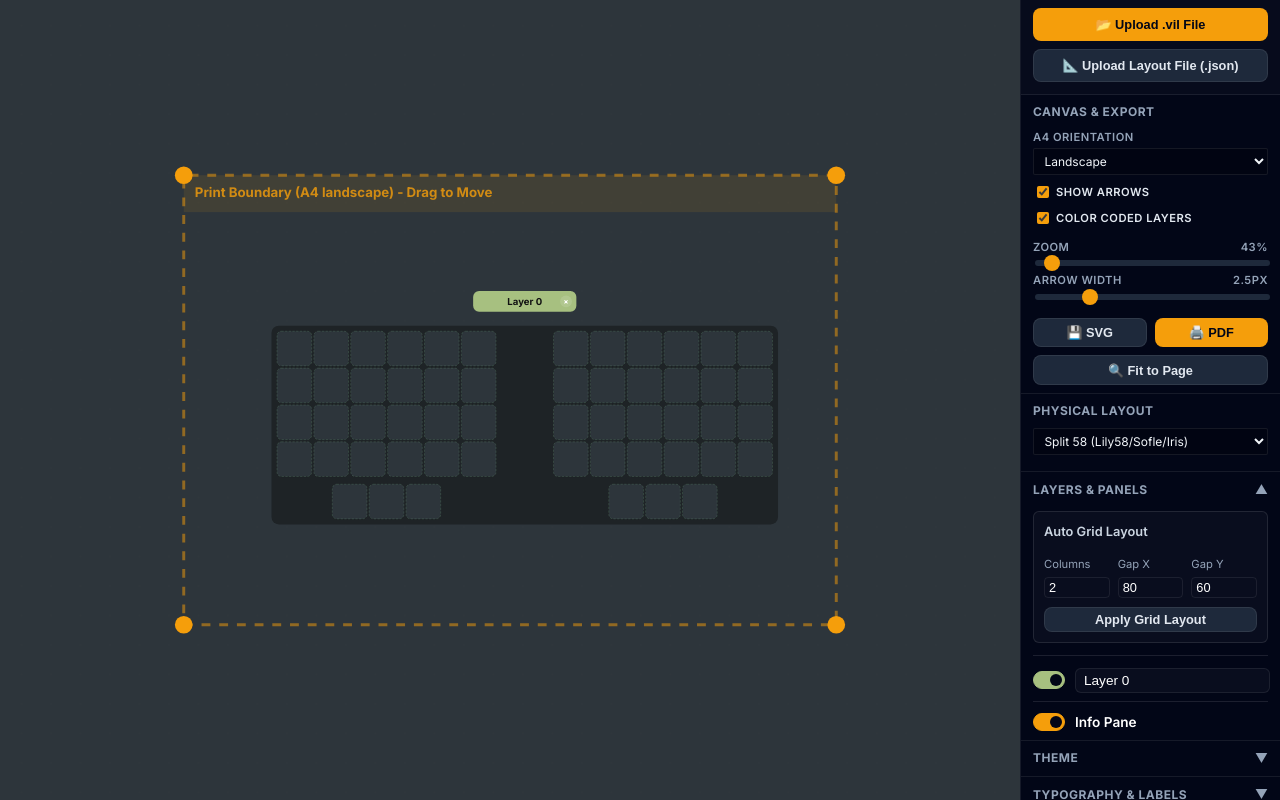
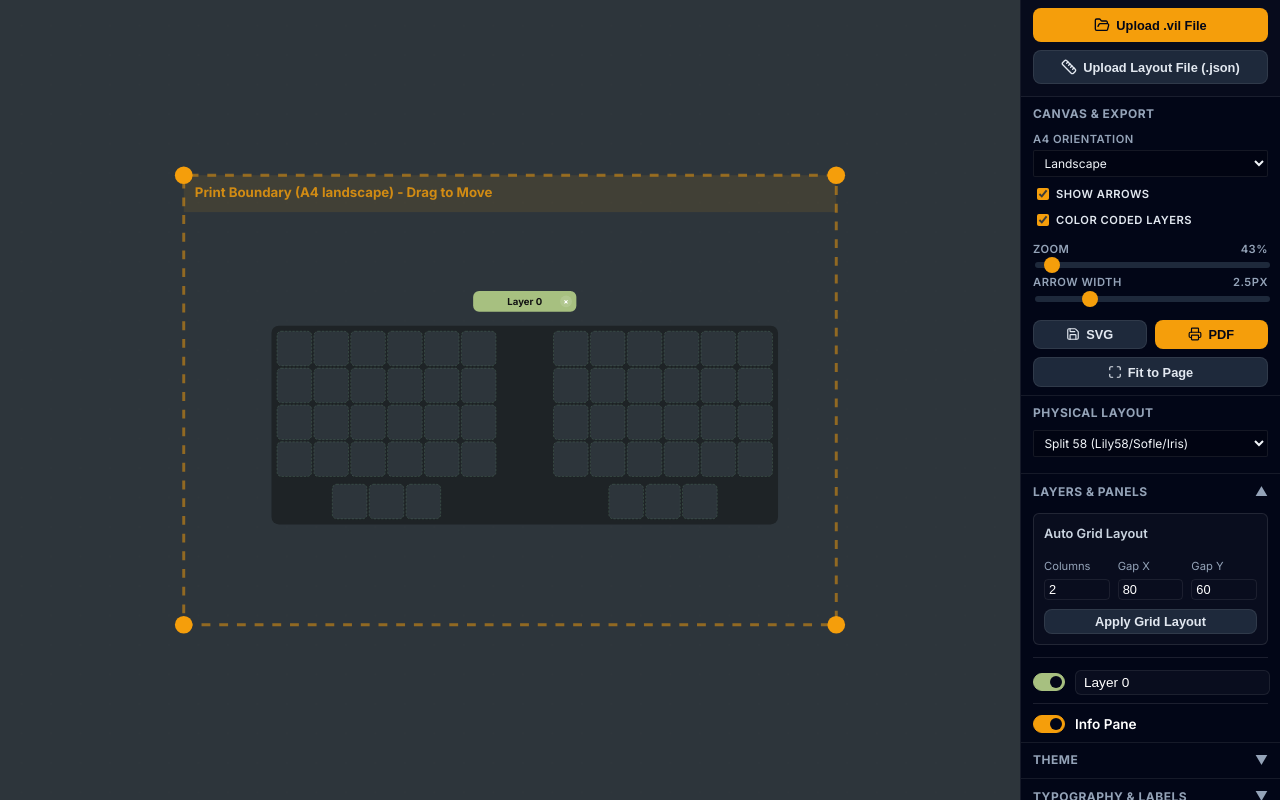
Before and after one commit to heisenshark/vial-cheatsheet, a React (Vite) app: page / in a window 1280 px wide. Built offline with nearby package versions, Linux system fonts and the light colour scheme.

Commit message:
added lucide react and changed emojis to svg icons

```diff
--- a/package.json
+++ b/package.json
@@ -10,6 +10,7 @@
     "preview": "vite preview"
   },
   "dependencies": {
+    "lucide-react": "^0.469.0",
     "react": "^19.2.7",
     "react-dom": "^19.2.7"
   },
--- a/src/components/CheatsheetMaker.tsx
+++ b/src/components/CheatsheetMaker.tsx
@@ -3,6 +3,7 @@ import { PRESETS } from '../presets';
 import { parseKLE, mapLayersToLayout } from '../kleParser';
 import { THEMES } from '../themes';
 import type { ParsedKey, Theme, Combo, TapDance } from '../types';
+import { FolderOpen, Ruler, Save, Printer, Maximize, RefreshCw } from 'lucide-react';
 
 import { PrintCanvas } from './PrintCanvas';
 
@@ -112,7 +113,7 @@ export default function CheatsheetMaker() {
     typography: true,
     dimensions: true
   });
-  const togglePanel = (p: string) => setCollapsedPanels(prev => ({...prev, [p]: !prev[p]}));
+  const togglePanel = (p: string) => setCollapsedPanels(prev => ({ ...prev, [p]: !prev[p] }));
 
   const [sidebarWidth, setSidebarWidth] = useState(260);
 
@@ -521,8 +522,8 @@ export default function CheatsheetMaker() {
           <div className="resize-handle" onMouseDown={startResizing} />
 
           <div className="glass-card panel" style={{ paddingBottom: '0.75rem', background: 'rgba(255,255,255,0.02)', display: 'flex', flexDirection: 'column', gap: '8px' }}>
-            <button className="btn btn-primary" onClick={() => fileInputRef.current?.click()} style={{ width: '100%', fontSize: '0.8rem', padding: '8px' }}>📂 Upload .vil File</button>
-            <button className="btn btn-secondary" onClick={() => defFileInputRef.current?.click()} style={{ width: '100%', fontSize: '0.8rem', padding: '8px' }}>📐 Upload Layout File (.json)</button>
+            <button className="btn btn-primary" onClick={() => fileInputRef.current?.click()} style={{ width: '100%', fontSize: '0.8rem', padding: '8px', display: 'flex', alignItems: 'center', justifyContent: 'center', gap: '6px' }}><FolderOpen size={16} /> Upload .vil File</button>
+            <button className="btn btn-secondary" onClick={() => defFileInputRef.current?.click()} style={{ width: '100%', fontSize: '0.8rem', padding: '8px', display: 'flex', alignItems: 'center', justifyContent: 'center', gap: '6px' }}><Ruler size={16} /> Upload Layout File (.json)</button>
           </div>
 
           <div className="glass-card panel">
@@ -564,14 +565,14 @@ export default function CheatsheetMaker() {
             </div>
 
             <div style={{ display: 'flex', gap: '0.5rem', marginTop: '1rem' }}>
-              <button className="btn btn-secondary btn-sm" style={{ flex: 1 }} onClick={downloadPrintSVG}>💾 SVG</button>
-              <button className="btn btn-primary btn-sm" style={{ flex: 1 }} onClick={() => window.print()}>🖨️ PDF</button>
+              <button className="btn btn-secondary btn-sm" style={{ flex: 1, display: 'flex', alignItems: 'center', justifyContent: 'center', gap: '6px' }} onClick={downloadPrintSVG}><Save size={14} /> SVG</button>
+              <button className="btn btn-primary btn-sm" style={{ flex: 1, display: 'flex', alignItems: 'center', justifyContent: 'center', gap: '6px' }} onClick={() => window.print()}><Printer size={14} /> PDF</button>
             </div>
             {canvasControls && (
               <div style={{ display: 'flex', gap: '0.5rem', marginTop: '0.5rem' }}>
-                <button className="btn btn-secondary btn-sm" style={{ flex: 1 }} onClick={canvasControls.fitToPage}>🔍 Fit to Page</button>
+                <button className="btn btn-secondary btn-sm" style={{ flex: 1, display: 'flex', alignItems: 'center', justifyContent: 'center', gap: '6px' }} onClick={canvasControls.fitToPage}><Maximize size={14} /> Fit to Page</button>
                 {canvasControls.canResetArrows && (
-                  <button className="btn btn-secondary btn-sm" style={{ flex: 1 }} onClick={canvasControls.resetArrows}>🔄 Reset Arrows</button>
+                  <button className="btn btn-secondary btn-sm" style={{ flex: 1, display: 'flex', alignItems: 'center', justifyContent: 'center', gap: '6px' }} onClick={canvasControls.resetArrows}><RefreshCw size={14} /> Reset Arrows</button>
                 )}
               </div>
             )}
```
Also changed, not shown: 1 other file (tests, documents, lock files or other folders). Lines whose indentation alone changed are shown as unchanged.
